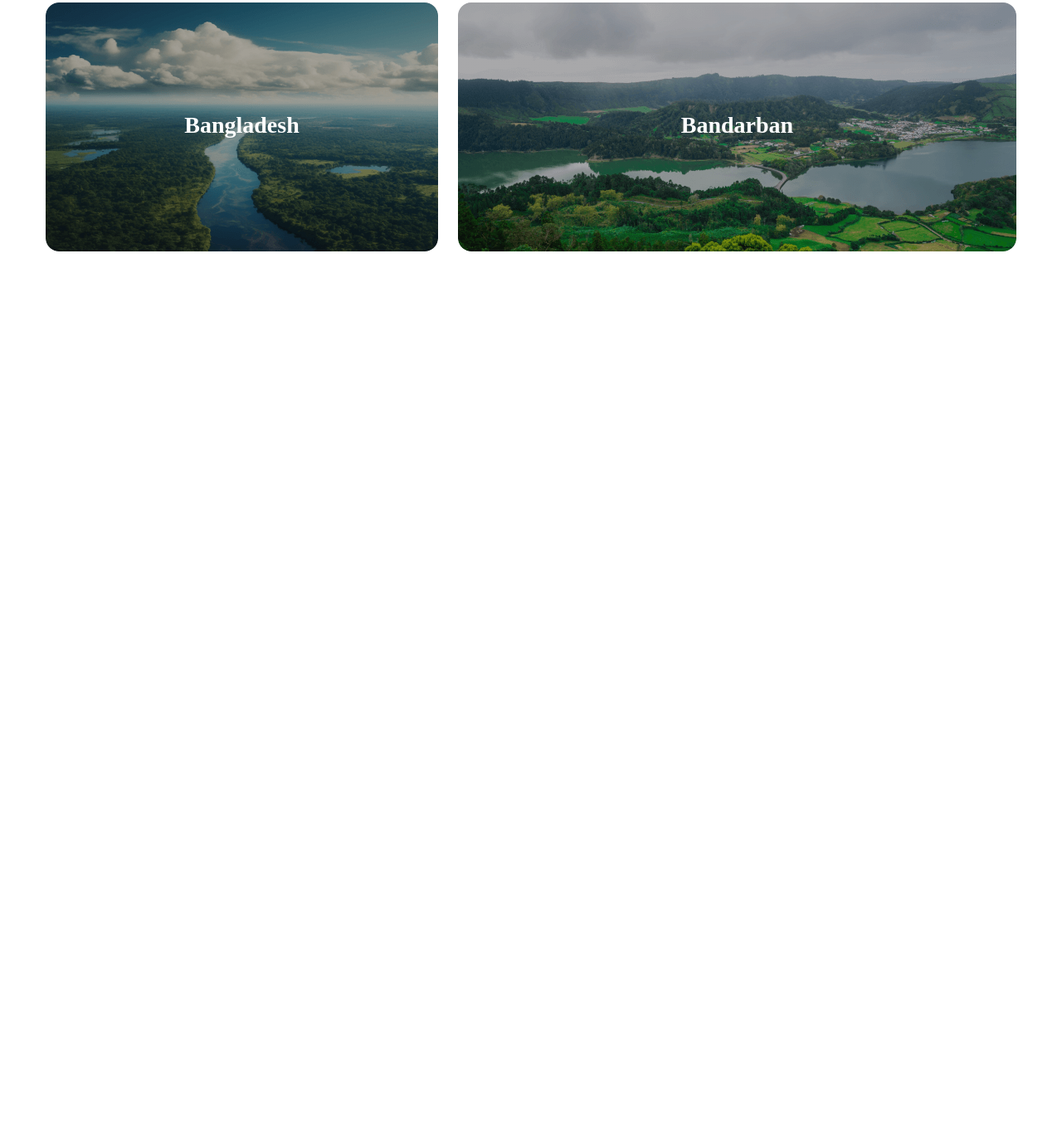
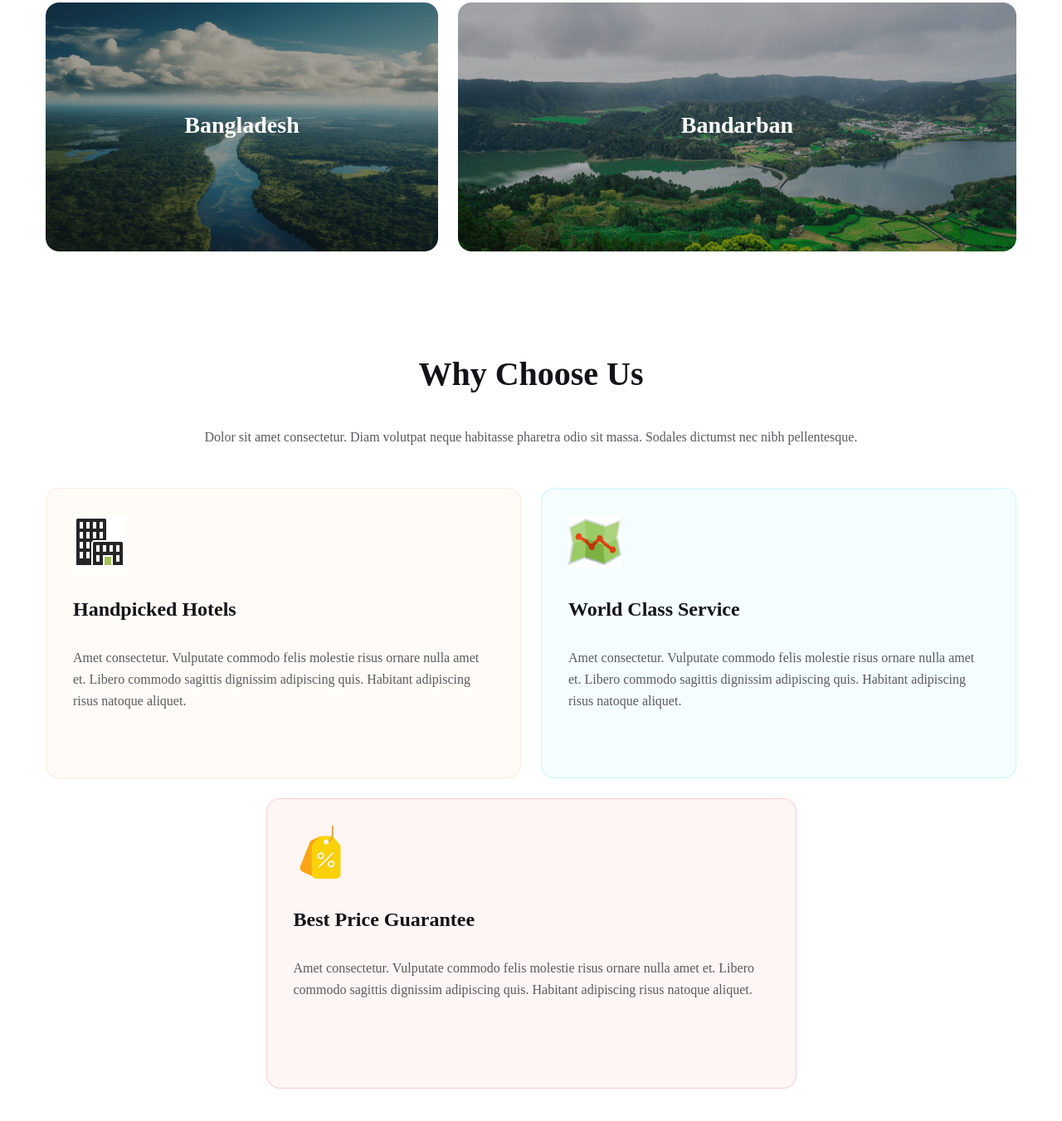
Before and after one commit to rakibulhasanme09/b9-a2-luxury-travel, a plain HTML site: page index.html in a window 1280 px wide. Shown: the part 2183-3534 px from the top of the page at 83% size. Before the commit the page ends 2518 px from the top, so only its background shows below. Drawn offline with Linux system fonts and the light colour scheme.

Commit message:
sec 3 added

```diff
--- a/index.html
+++ b/index.html
@@ -111,6 +111,33 @@
                 </div>
             </div>
         </section>
+
+        <!-- section 3 -->
+        <section class="section-three">
+            <h3 class="destination-title">Why Choose Us</h3>
+            <p class="destination-description">
+                Dolor sit amet consectetur. Diam volutpat neque habitasse pharetra odio sit massa. Sodales dictumst nec nibh pellentesque.
+            </p>
+            <div class="box-container">
+                <div class="flex">
+                    <div class="box" id="box-1">
+                        <img src="./images/icon1.png" alt="" class="box-icon">
+                        <h4 class="box-title">Handpicked Hotels</h4>
+                        <p class="box-description">Amet consectetur. Vulputate commodo felis molestie risus  ornare nulla amet et. Libero commodo sagittis dignissim adipiscing quis. Habitant adipiscing risus natoque aliquet.</p>
+                    </div>
+                    <div class="box" id="box-2">
+                        <img src="./images/icon2.png" alt="" class="box-icon">
+                        <h4 class="box-title">World Class Service</h4>
+                        <p class="box-description">Amet consectetur. Vulputate commodo felis molestie risus  ornare nulla amet et. Libero commodo sagittis dignissim adipiscing quis. Habitant adipiscing risus natoque aliquet.</p>
+                    </div>
+                </div>
+                <div class="box" id="box-3">
+                    <img src="./images/icon3.png" alt="" class="box-icon">
+                    <h4 class="box-title">Best Price Guarantee</h4>
+                    <p class="box-description">Amet consectetur. Vulputate commodo felis molestie risus  ornare nulla amet et. Libero commodo sagittis dignissim adipiscing quis. Habitant adipiscing risus natoque aliquet.</p>
+                </div>
+            </div>
+        </section>
     </main>
 </body>
 
--- a/styles/style.css
+++ b/styles/style.css
@@ -182,6 +182,10 @@ main {
 }
 
 /* section 2 */
+.container {
+    margin-bottom: 100px;
+}
+
 .section-two {
     text-align: center;
     margin-top: 100px;
@@ -292,6 +296,65 @@ main {
     margin-top: 132px;
 }
 
+/* section 3 */
+.flex {
+    display: flex;
+    gap: 24px;
+    margin-bottom: 24px;
+}
+
+.box {
+    width: 573px;
+    height: 284px;
+    padding: 32px;
+    margin: 0 auto;
+}
+
+.box-icon {
+    width: 64px;
+    height: 64px;
+}
+
+.box-title {
+    color: #131318;
+    font-family: Mulish;
+    font-size: 24px;
+    font-style: normal;
+    font-weight: 800;
+    line-height: normal;
+}
+
+.box-description {
+    color: #5A5A5D;
+
+    font-family: Mulish;
+    font-size: 16px;
+    font-style: normal;
+    font-weight: 400;
+    line-height: 26px;
+}
+
+#box-1 {
+    border-radius: 16px;
+    border: 1px solid rgba(251, 181, 99, 0.20);
+    background: rgba(251, 181, 99, 0.05);
+}
+
+#box-2 {
+    border-radius: 16px;
+    border: 1px solid rgba(41, 206, 246, 0.20);
+    background: rgba(41, 206, 246, 0.05);
+}
+
+#box-3 {
+    border-radius: 16px;
+    border: 1px solid rgba(233, 68, 68, 0.20);
+    background: rgba(233, 68, 68, 0.05);
+    margin-bottom: 100px;
+}
+
+
+
 
 /* responsive */
 
@@ -347,34 +410,42 @@ main {
         width: 335px;
         height: 176px;
     }
+
     #image-2 {
         width: 335px;
         height: 176px;
     }
+
     #image-3 {
         width: 335px;
         height: 176px;
     }
+
     #image-4 {
         width: 335px;
         height: 176px;
     }
+
     #image-5 {
         width: 335px;
         height: 176px;
     }
+
     #image-6 {
         width: 335px;
         height: 176px;
     }
+
     #image-7 {
         width: 335px;
         height: 176px;
     }
-    .image{
+
+    .image {
         background-size: cover;
     }
-    .place{
+
+    .place {
         margin-top: 75px;
     }
 }
```
Also changed, not shown: images/icon1.png (added), images/icon2.png (added), images/icon3.png (added).
